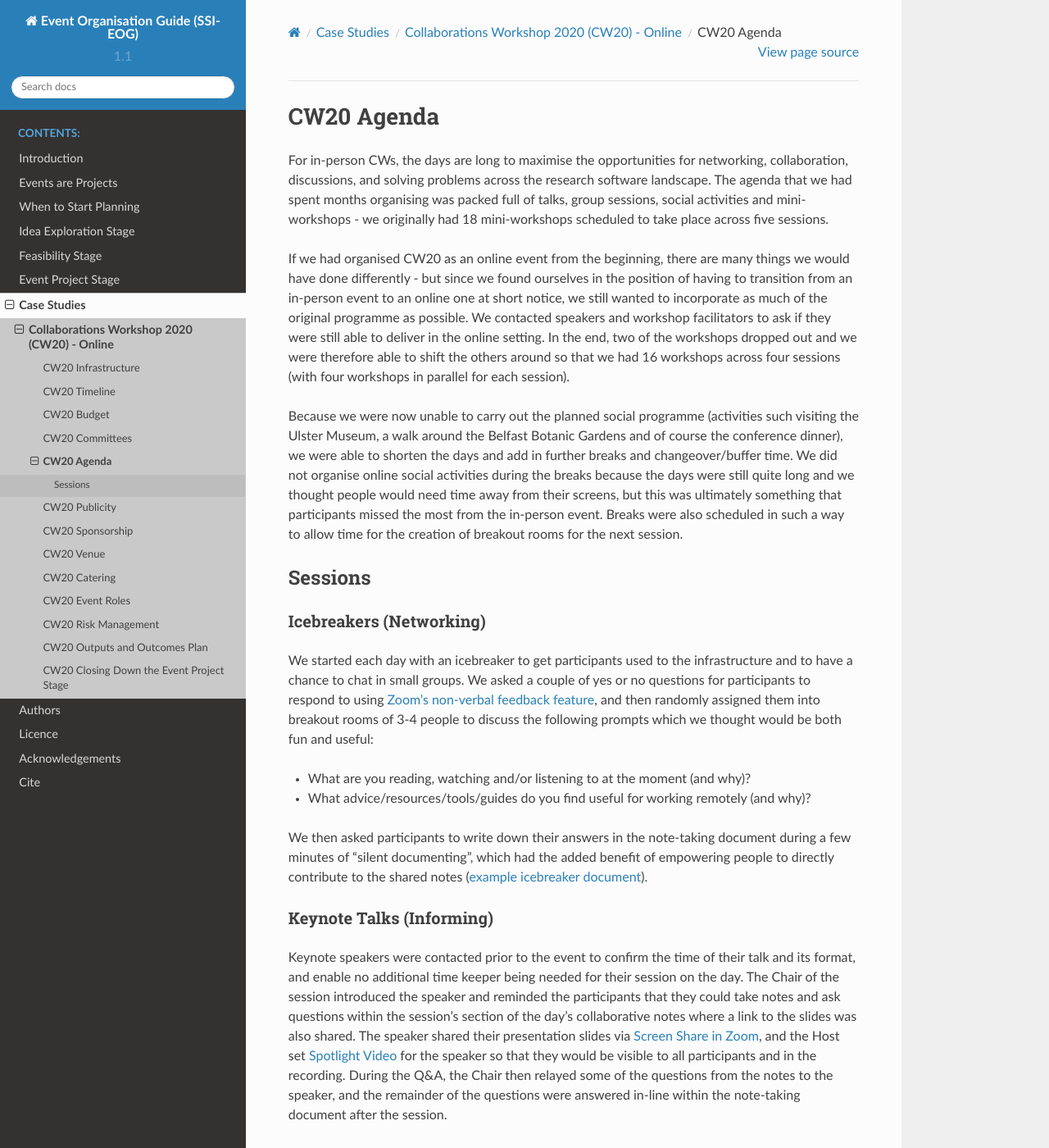
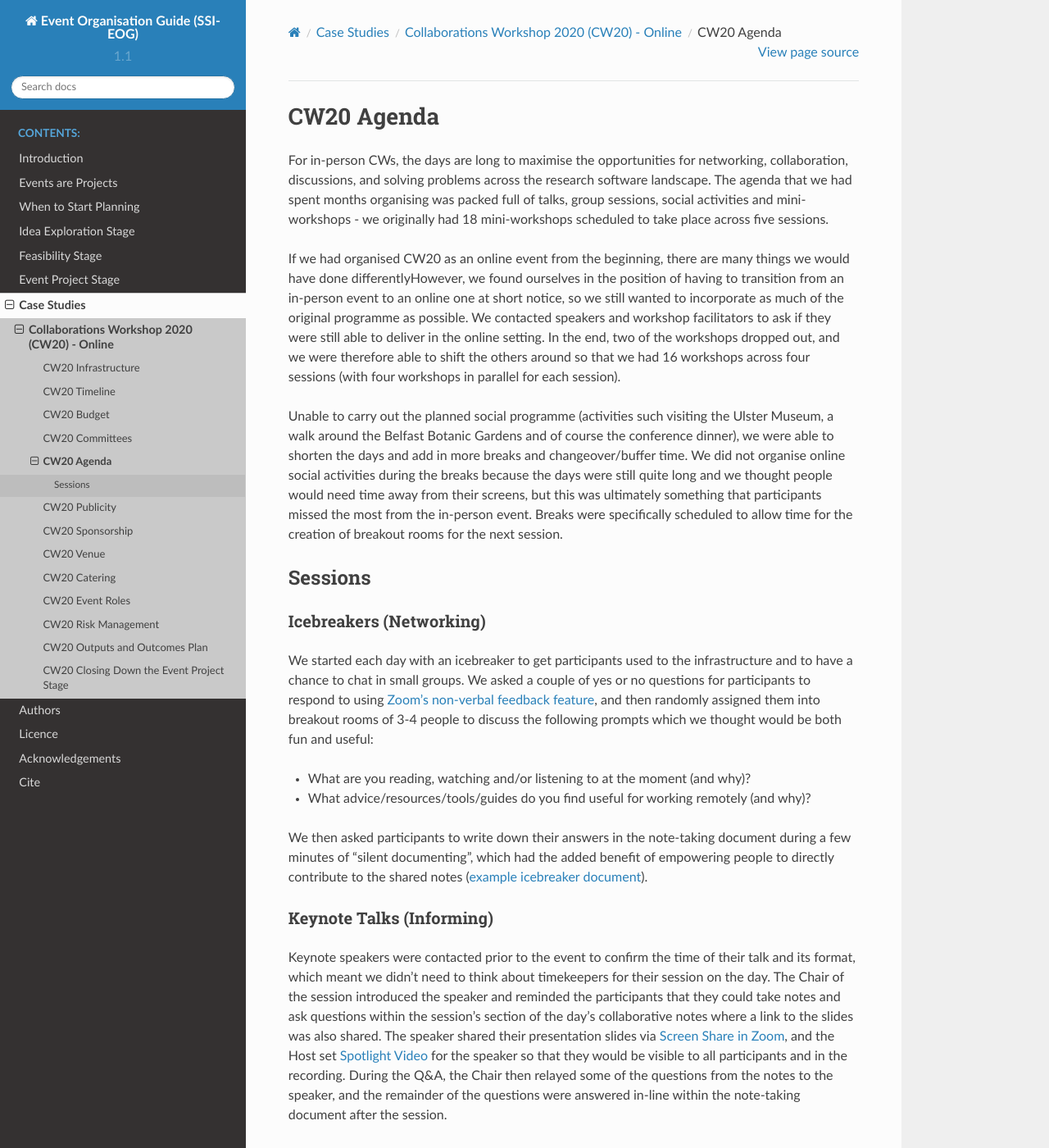
Before and after one commit to softwaresaved/event-organisation-guide, a Sphinx documentation site: the page built from docs/eog/case-studies/cw20/agenda.rst, in a window 1280 px wide and 1400 px high. Shown: the whole window at 82% size. Built offline with Sphinx 7.4.7 and the Read the Docs theme 2.0.0, drawn with Linux system fonts in a browser that asks for light colours; some of the changed text lies outside the part shown.

Commit message:
Update agenda.rst

```diff
--- a/docs/eog/case-studies/cw20/agenda.rst
+++ b/docs/eog/case-studies/cw20/agenda.rst
@@ -6,13 +6,13 @@ CW20 Agenda
 For in-person CWs, the days are long to maximise the opportunities for networking, collaboration, discussions, and solving problems across the research software landscape.
 The agenda that we had spent months organising was packed full of talks, group sessions, social activities and mini-workshops - we originally had 18 mini-workshops scheduled to take place across five sessions.
 
-If we had organised CW20 as an online event from the beginning, there are many things we would have done differently - but since we found ourselves in the position of having to transition from an in-person event to an online one at short notice, we still wanted to incorporate as much of the original programme as possible.
+If we had organised CW20 as an online event from the beginning, there are many things we would have done differentlyHowever, we found ourselves in the position of having to transition from an in-person event to an online one at short notice, so we still wanted to incorporate as much of the original programme as possible.
 We contacted speakers and workshop facilitators to ask if they were still able to deliver in the online setting.
-In the end, two of the workshops dropped out and we were therefore able to shift the others around so that we had 16 workshops across four sessions (with four workshops in parallel for each session).
+In the end, two of the workshops dropped out, and we were therefore able to shift the others around so that we had 16 workshops across four sessions (with four workshops in parallel for each session).
 
-Because we were now unable to carry out the planned social programme (activities such visiting the Ulster Museum, a walk around the Belfast Botanic Gardens and of course the conference dinner), we were able to shorten the days and add in further breaks and changeover/buffer time.
+Unable to carry out the planned social programme (activities such visiting the Ulster Museum, a walk around the Belfast Botanic Gardens and of course the conference dinner), we were able to shorten the days and add in more breaks and changeover/buffer time.
 We did not organise online social activities during the breaks because the days were still quite long and we thought people would need time away from their screens, but this was ultimately something that participants missed the most from the in-person event.
-Breaks were also scheduled in such a way to allow time for the creation of breakout rooms for the next session.
+Breaks were specifically scheduled to allow time for the creation of breakout rooms for the next session.
 
 Sessions
 ---------
@@ -31,7 +31,7 @@ We then asked participants to write down their answers in the note-taking docume
 Keynote Talks (Informing)
 ^^^^^^^^^^^^^^^^^^^^^^^^^^
 
-Keynote speakers were contacted prior to the event to confirm the time of their talk and its format, and enable no additional time keeper being needed for their session on the day.
+Keynote speakers were contacted prior to the event to confirm the time of their talk and its format, which meant we didn't need to think about timekeepers for their session on the day.
 The Chair of the session introduced the speaker and reminded the participants that they could take notes and ask questions within the session’s section of the day’s collaborative notes where a link to the slides was also shared.
 The speaker shared their presentation slides via `Screen Share in Zoom <https://support.zoom.us/hc/en-us/articles/201362153-Sharing-your-screen>`_, and the Host set `Spotlight Video <https://support.zoom.us/hc/en-us/articles/201362653-Spotlight-Video>`_ for the speaker so that they would be visible to all participants and in the recording.
 During the Q&A, the Chair then relayed some of the questions from the notes to the speaker, and the remainder of the questions were answered in-line within the note-taking document after the session.
@@ -39,11 +39,11 @@ During the Q&A, the Chair then relayed some of the questions from the notes to t
 Lightning Talks (Informing)
 ^^^^^^^^^^^^^^^^^^^^^^^^^^^^
 
-Slides for `lightning talks <https://www.software.ac.uk/cw20/lightning-talks>`_ were `submitted via Dropbox <https://www.software.ac.uk/cw20/lightning-talks/submit>`_.
+All presenters submitted  `via Dropbox <https://www.software.ac.uk/cw20/lightning-talks/submit>`_ their slides for `lightning talks <https://www.software.ac.uk/cw20/lightning-talks>`_.
 We compiled all the slides into a single slide show to maximise efficiency during the session, and the Chair shared them via Screen Share in Zoom.
 The lightning talk speakers then unmuted themselves to give their talk, and the Chair kept them to time.
-A lesson learned here is to have a timer (e.g. `Cuckoo <https://cuckoo.team/>`_) visible for speakers to know how much time they have left - this can be done by sharing a Desktop view with both slides and a timer visible, instead of only sharing the presentation window.
-Again, the Host set `Spotlight Video <https://support.zoom.us/hc/en-us/articles/201362653-Spotlight-Video>`_ for the speaker so that they would be visible to all participants and in the recording.
+A lesson learned here is to have a timer (e.g. `Cuckoo <https://cuckoo.team/>`_) visible for speakers to know how much time they have left. This can be done by sharing a Desktop view with both slides and a timer visible, instead of only sharing the presentation window.
+Again, the Host sets `Spotlight Video <https://support.zoom.us/hc/en-us/articles/201362653-Spotlight-Video>`_ for the speaker so that they are be visible to all participants and in the recording.
 
 Discussion Groups (Exploring)
 ^^^^^^^^^^^^^^^^^^^^^^^^^^^^^^
```
Also changed, not shown: other parts of docs/eog/case-studies/cw20/agenda.rst (+1 -1 lines).
